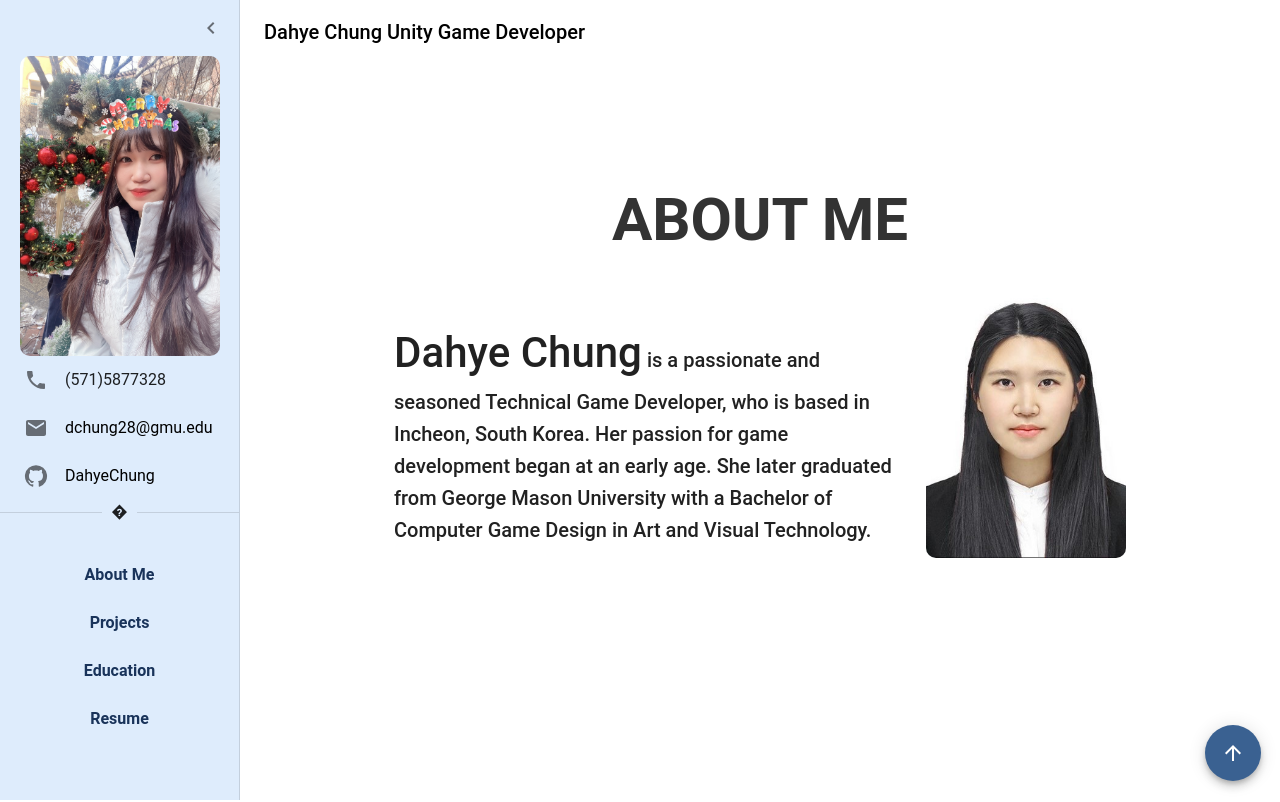
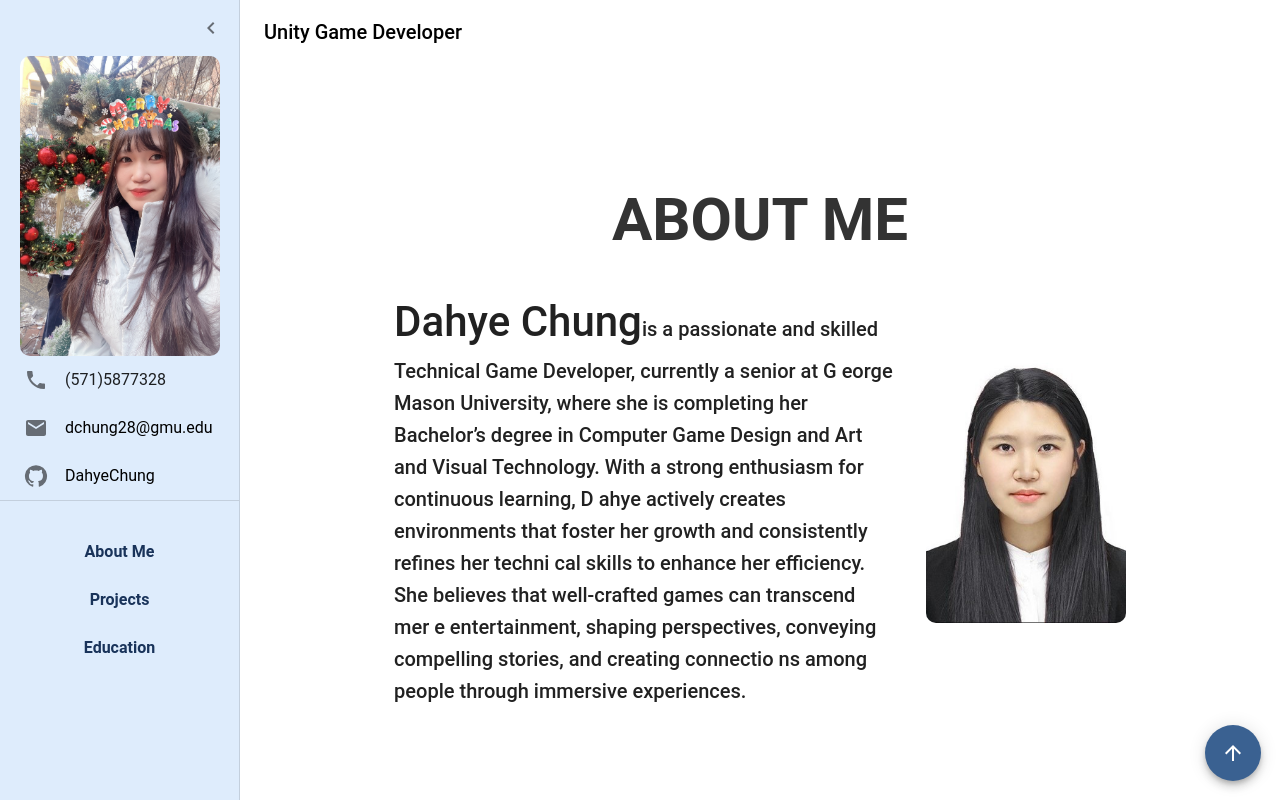
Before and after one commit to DahyeChung/DahyeChung, a React (Create React App) app: page / in a window 1280 px wide. Shown: the top 802 px of the page. Built offline with nearby package versions, Linux system fonts and the light colour scheme; a small style sheet from the web is missing.

Commit message:
Draft 1, Resume removed

```diff
--- a/public/index.html
+++ b/public/index.html
@@ -17,7 +17,7 @@
       type="text/css"
     />
     <!-- ✏️ 탭에 표시되는 타이틀 수정 -->
-    <title>Dahye Chung's Portpolio</title>
+    <title>Dahye Chung's Portfolio</title>
   </head>
   <body>
     <noscript>You need to enable JavaScript to run this app.</noscript>
--- a/src/App.tsx
+++ b/src/App.tsx
@@ -38,7 +38,7 @@ import AboutMe from "./components/AboutMe";
 import Projects from "./components/Projects";
 // import Extracurricular from "./components/Extracurricular";
 import Education from "./components/Education";
-import Resume from "./components/Resume";
+// import Resume from "./components/Resume";
 
 import profile from "./assets/images/profile.png";
 import Footer from "./components/Footer";
@@ -127,9 +127,9 @@ const internalNavigations: navigationType[] = [
   {
     title: "Education",
   },
-  {
-    title: "Resume",
-   },
+  // {
+  //   title: "Resume",
+  //  },
 
 ];
 
@@ -178,7 +178,7 @@ export default function App() {
             </IconButton>
             <Link href="#" sx={{ textDecoration: "none" }}>
               <Typography color="black" variant="h6" noWrap component="div">
-                Dahye Chung Unity Game Developer
+                Unity Game Developer
               </Typography>
             </Link>
           </Toolbar>
@@ -264,7 +264,7 @@ export default function App() {
               />
             </ListItem>
           </DrawerHeader>
-          <Divider>�</Divider>
+          <Divider></Divider>
           <List sx={{ marginTop: "1.2rem" }}>
             {internalNavigations.map(({ title }) => (
               <ListItem key={title} disablePadding>
@@ -286,7 +286,6 @@ export default function App() {
             <AboutMe />
             <Projects />
             <Education />
-            <Resume />
           <Footer />
         </Main>
       </Box>
--- a/src/components/AboutMe.tsx
+++ b/src/components/AboutMe.tsx
@@ -27,11 +27,14 @@ function AboutMe() {
         >
           {/* Adjust the maxWidth below to control the width of the text */}
           <Typography variant="h6" maxWidth="500px" flex={1}>
-            <span style={{ fontSize: "2.1em" }}>Dahye Chung</span> is a
-            passionate and seasoned Technical Game Developer, who is based in
-            Incheon, South Korea. Her passion for game development began at an
-            early age. She later graduated from George Mason University with a
-            Bachelor of Computer Game Design in Art and Visual Technology.
+            <span style={{ fontSize: "2.1em" }}>Dahye Chung</span>
+is a passionate and skilled Technical Game Developer, currently a senior at G
+eorge Mason University, where she is completing her Bachelor’s degree in Computer Game
+Design and Art and Visual Technology. With a strong enthusiasm for continuous learning, D
+ahye actively creates environments that foster her growth and consistently refines her techni
+cal skills to enhance her efficiency. She believes that well-crafted games can transcend mer
+e entertainment, shaping perspectives, conveying compelling stories, and creating connectio
+ns among people through immersive experiences.
           </Typography>
           <img
             alt="formalprofile"
```
